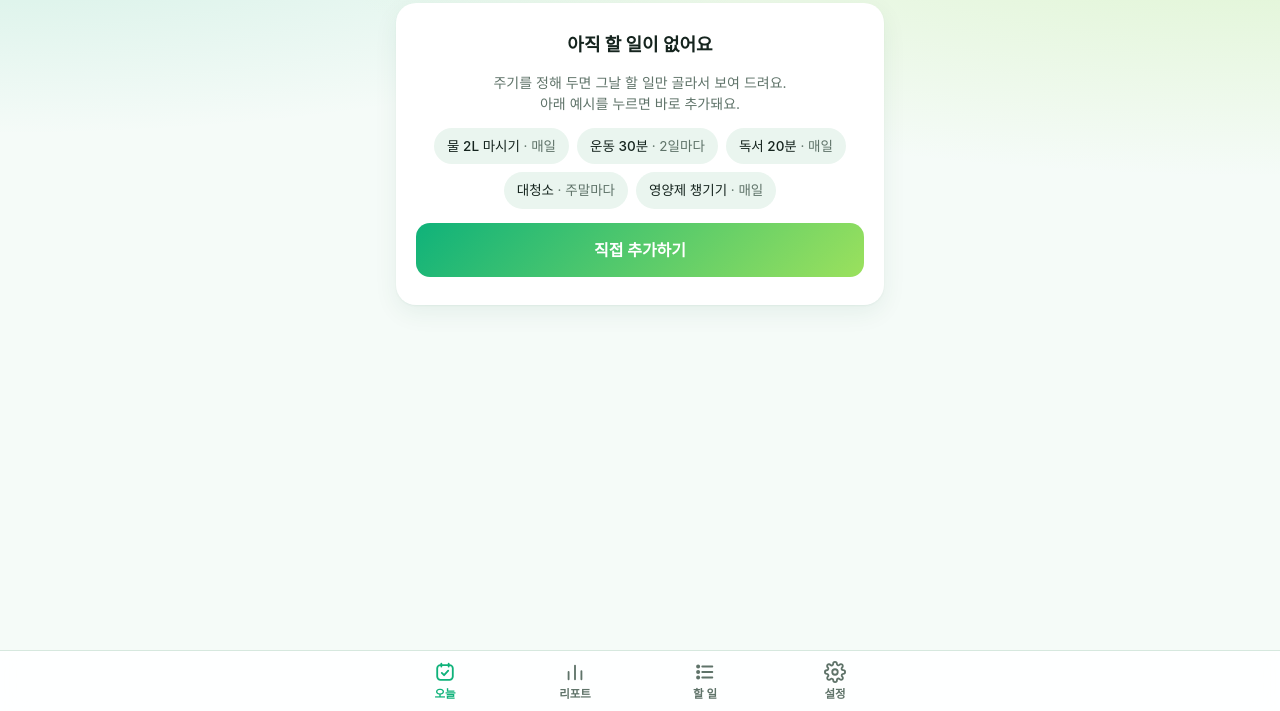
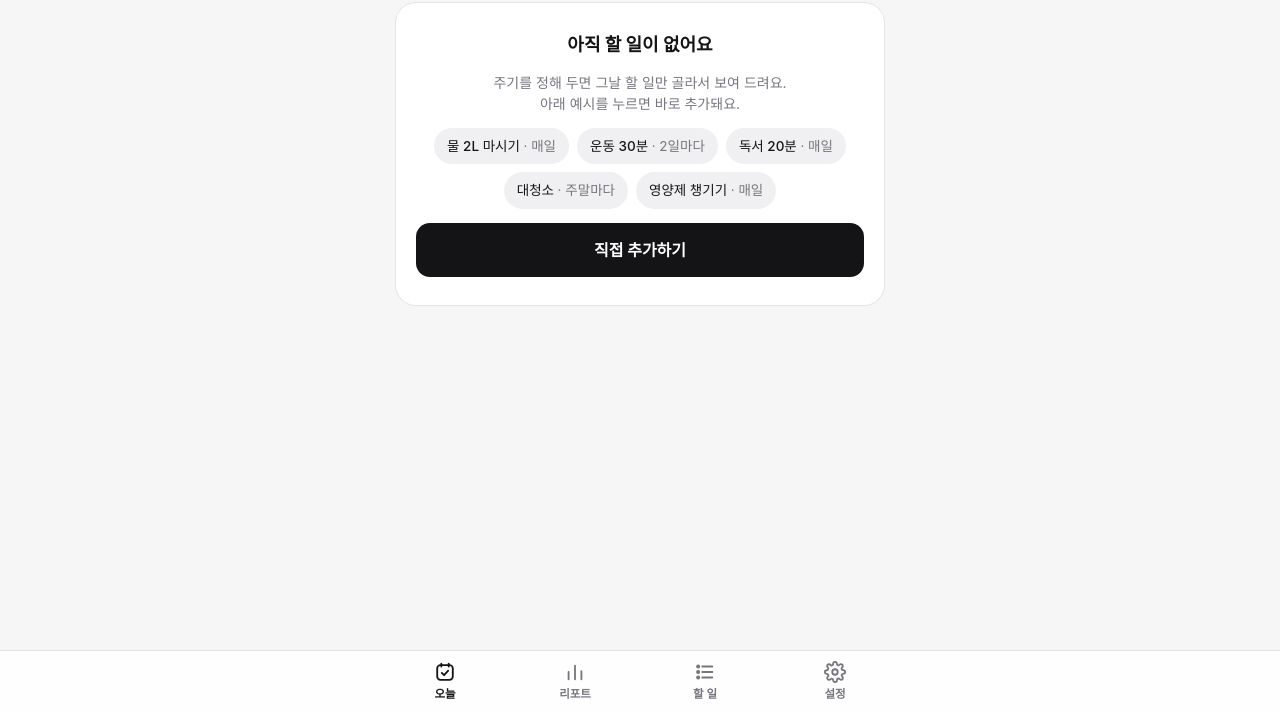
Before and after one commit to anmovie7-coder/routine-check, a plain HTML site: page index.html in a window 1280 px wide. Shown: the part 89-800 px from the top of the page. Drawn offline with Linux system fonts and the light colour scheme; a web font is replaced by a local one.

Commit message:
모노톤 디자인(Pretendard), 아이콘 교체, 요일 태그 깨짐 수정
Co-Authored-By: Claude Opus 5.5 <noreply@anthropic.com>

```diff
--- a/index.html
+++ b/index.html
@@ -8,53 +8,53 @@
 <link rel="manifest" href="manifest.webmanifest">
 <link rel="icon" type="image/png" sizes="192x192" href="icons/icon-192.png">
 <link rel="apple-touch-icon" href="icons/apple-touch-icon.png">
-<meta name="theme-color" content="#F5FBF8" media="(prefers-color-scheme: light)">
-<meta name="theme-color" content="#0D1613" media="(prefers-color-scheme: dark)">
+<meta name="theme-color" content="#F6F6F7" media="(prefers-color-scheme: light)">
+<meta name="theme-color" content="#0B0B0C" media="(prefers-color-scheme: dark)">
 <meta name="apple-mobile-web-app-status-bar-style" content="default">
 <meta name="apple-mobile-web-app-capable" content="yes">
 <meta name="mobile-web-app-capable" content="yes">
 <meta name="apple-mobile-web-app-title" content="루틴 체크">
 <link rel="preconnect" href="https://fonts.googleapis.com">
 <link rel="preconnect" href="https://fonts.gstatic.com" crossorigin>
-<link rel="stylesheet" href="https://fonts.googleapis.com/css2?family=IBM+Plex+Sans+KR:wght@400;500;600;700&family=Outfit:wght@400;500;600;700&display=swap">
+<link rel="stylesheet" href="https://cdn.jsdelivr.net/gh/orioncactus/pretendard@v1.3.9/dist/web/variable/pretendardvariable-dynamic-subset.min.css">
 <style>
 /* Layout: one narrow phone column, header with today's ring, card list of tasks, fixed bottom tab bar. */
 :root{
-  --bg:#F5FBF8;
+  /* 모노톤: 잉크 블랙 하나를 포인트로, 회색 단계로 상태를 구분 */
+  --bg:#F6F6F7;
   --surface:#FFFFFF;
-  --surface-2:#EAF5EF;
-  --ink:#15241E;
-  --muted:#5F7369;
-  --line:#D6E8DE;
-  --accent:#0FB27A;
-  --accent-2:#9BE15D;
+  --surface-2:#F0F0F2;
+  --ink:#141416;
+  --muted:#76767E;
+  --line:#E5E5E8;
+  --accent:#141416;
+  --accent-2:#141416;
   --accent-ink:#FFFFFF;
-  --accent-soft:#D8F5E7;
-  --citrus:#E99A12;
-  --citrus-soft:#FFF1D2;
-  --sky:#2E86DE;
-  --sky-soft:#E1EFFD;
-  --glow1:rgba(155,225,93,.28);
-  --glow2:rgba(15,178,122,.16);
-  --danger:#E0533A;
-  --shadow:0 1px 2px rgba(15,90,60,.05),0 8px 24px rgba(15,90,60,.07);
-  --grad:linear-gradient(135deg,var(--accent),var(--accent-2));
-  --font-body:"IBM Plex Sans KR",-apple-system,"Apple SD Gothic Neo","Malgun Gothic",system-ui,sans-serif;
-  --font-num:"Outfit","IBM Plex Sans KR",system-ui,sans-serif;
-  --r:18px;
+  --accent-soft:#EAEAEC;
+  --citrus:#A8A8B0;
+  --citrus-soft:#F0F0F2;
+  --sky:#141416;
+  --sky-soft:#EAEAEC;
+  --lv1:#EBEBEE;--lv2:#C4C4CA;--lv2-ink:#141416;
+  --glow1:transparent;
+  --glow2:transparent;
+  --danger:#D93A2B;
+  --shadow:0 0 0 1px var(--line);
+  --grad:var(--accent);
+  --font-body:"Pretendard Variable","Pretendard",-apple-system,"Apple SD Gothic Neo","Malgun Gothic",system-ui,sans-serif;
+  --font-num:"Pretendard Variable","Pretendard",-apple-system,system-ui,sans-serif;
+  --r:14px;
 }
 @media (prefers-color-scheme: dark){:root:not([data-theme="light"]){
-  --bg:#0D1613;--surface:#15211C;--surface-2:#1F2E27;--ink:#E4F0EA;--muted:#8FA59A;--line:#28392F;
-  --accent:#3EE0A6;--accent-2:#B5EE6E;--accent-ink:#06170F;--accent-soft:#173A2B;
-  --citrus:#FFC85C;--citrus-soft:#3A2F14;--sky:#72B9FF;--sky-soft:#162C42;
-  --glow1:rgba(181,238,110,.10);--glow2:rgba(62,224,166,.10);--danger:#FF8A6B;
-  --shadow:0 1px 2px rgba(0,0,0,.3),0 8px 24px rgba(0,0,0,.25);color-scheme:dark}}
+  --bg:#0B0B0C;--surface:#151517;--surface-2:#1E1E21;--ink:#F2F2F3;--muted:#8D8D95;--line:#27272B;
+  --accent:#F2F2F3;--accent-2:#F2F2F3;--accent-ink:#0B0B0C;--accent-soft:#26262A;
+  --citrus:#6A6A72;--citrus-soft:#1E1E21;--sky:#F2F2F3;--sky-soft:#26262A;
+  --lv1:#26262A;--lv2:#4A4A51;--lv2-ink:#F2F2F3;--danger:#F2675A;color-scheme:dark}}
 :root[data-theme="dark"]{
-  --bg:#0D1613;--surface:#15211C;--surface-2:#1F2E27;--ink:#E4F0EA;--muted:#8FA59A;--line:#28392F;
-  --accent:#3EE0A6;--accent-2:#B5EE6E;--accent-ink:#06170F;--accent-soft:#173A2B;
-  --citrus:#FFC85C;--citrus-soft:#3A2F14;--sky:#72B9FF;--sky-soft:#162C42;
-  --glow1:rgba(181,238,110,.10);--glow2:rgba(62,224,166,.10);--danger:#FF8A6B;
-  --shadow:0 1px 2px rgba(0,0,0,.3),0 8px 24px rgba(0,0,0,.25);color-scheme:dark}
+  --bg:#0B0B0C;--surface:#151517;--surface-2:#1E1E21;--ink:#F2F2F3;--muted:#8D8D95;--line:#27272B;
+  --accent:#F2F2F3;--accent-2:#F2F2F3;--accent-ink:#0B0B0C;--accent-soft:#26262A;
+  --citrus:#6A6A72;--citrus-soft:#1E1E21;--sky:#F2F2F3;--sky-soft:#26262A;
+  --lv1:#26262A;--lv2:#4A4A51;--lv2-ink:#F2F2F3;--danger:#F2675A;color-scheme:dark}
 
 *{box-sizing:border-box}
 :root{color-scheme:light;padding-top:env(safe-area-inset-top,0px);padding-bottom:env(safe-area-inset-bottom,0px)}
@@ -66,8 +66,8 @@ body{margin:0;-webkit-text-size-adjust:100%}
 .tools .main{background:var(--grad);color:var(--accent-ink)}
 .tools input{display:none}
 .delta{font-size:14px;font-weight:600;margin-left:10px;padding:3px 8px;border-radius:999px;background:var(--surface-2);color:var(--muted);vertical-align:middle;letter-spacing:0}
-.delta.up{background:var(--accent-soft);color:var(--accent)}
-.delta.down{background:var(--citrus-soft);color:var(--citrus)}
+.delta.up{background:var(--accent);color:var(--accent-ink)}
+.delta.down{background:var(--surface-2);color:var(--danger)}
 .insight ul{margin:0;padding:0;list-style:none;display:flex;flex-direction:column;gap:10px}
 .insight li{position:relative;padding-left:16px;font-size:14px;line-height:1.55}
 .insight li::before{content:"";position:absolute;left:0;top:.6em;width:7px;height:7px;border-radius:50%;background:var(--grad)}
@@ -86,14 +86,14 @@ body{margin:0;-webkit-text-size-adjust:100%}
 .cd{aspect-ratio:1;border-radius:10px;font-family:var(--font-num);font-size:13px;font-weight:500;color:var(--muted);display:grid;place-items:center;max-width:100%}
 .cd:disabled{opacity:.35;cursor:default}
 .cd.l0{background:var(--surface-2);color:var(--ink)}
-.cd.l1{background:var(--citrus-soft);color:var(--citrus)}
-.cd.l2{background:var(--accent-soft);color:var(--accent)}
+.cd.l1{background:var(--lv1);color:var(--ink)}
+.cd.l2{background:var(--lv2);color:var(--lv2-ink)}
 .cd.l3{background:var(--grad);color:var(--accent-ink);font-weight:700}
 .cd.now{outline:2px solid var(--ink);outline-offset:1px}
 .legend{display:flex;gap:12px;flex-wrap:wrap;font-size:11.5px;color:var(--muted)}
 .legend span{display:flex;align-items:center;gap:5px}
 .legend i{width:11px;height:11px;border-radius:3px;display:inline-block}
-.legend .l0{background:var(--surface-2)}.legend .l1{background:var(--citrus-soft);border:1px solid var(--citrus)}.legend .l2{background:var(--accent-soft);border:1px solid var(--accent)}.legend .l3{background:var(--grad)}
+.legend .l0{background:var(--surface-2);border:1px solid var(--line)}.legend .l1{background:var(--lv1)}.legend .l2{background:var(--lv2)}.legend .l3{background:var(--accent)}
 .wkbars{display:grid;grid-template-columns:repeat(7,1fr);gap:8px}
 .wkcol{display:flex;flex-direction:column;align-items:center;gap:6px}
 .wktrack{width:100%;max-width:30px;height:96px;border-radius:8px;background:var(--surface-2);display:flex;align-items:flex-end;overflow:hidden}
@@ -141,7 +141,7 @@ h1{margin:0;font-size:26px;line-height:1.25;font-weight:700;letter-spacing:-.02e
 .wd .dot{width:5px;height:5px;border-radius:50%;background:var(--surface-2)}
 .wd .dot.part{background:var(--citrus)}
 .wd .dot.full{background:var(--accent)}
-.wd.sel{background:var(--grad);color:var(--accent-ink);box-shadow:0 6px 16px color-mix(in srgb,var(--accent) 35%,transparent)}
+.wd.sel{background:var(--grad);color:var(--accent-ink)}
 .wd.sel .n{color:var(--accent-ink)}
 .wd.sel .dot{background:var(--accent-ink);opacity:.7}
 .wd.future{opacity:.45}
@@ -162,9 +162,9 @@ h1{margin:0;font-size:26px;line-height:1.25;font-weight:700;letter-spacing:-.02e
 .task.done .t-title{color:var(--muted);text-decoration:line-through;text-decoration-color:color-mix(in srgb,var(--muted) 60%,transparent)}
 .t-meta{font-size:12.5px;color:var(--muted)}
 .tag{flex:none;font-size:11.5px;font-weight:600;padding:3px 9px;border-radius:999px;background:var(--surface-2);color:var(--muted)}
-.tag.daily{background:var(--accent-soft);color:var(--accent)}
-.tag.every{background:var(--citrus-soft);color:var(--citrus)}
-.tag.week{background:var(--sky-soft);color:var(--sky)}
+.tag.k-daily{background:var(--accent-soft);color:var(--accent)}
+.tag.k-every{background:transparent;color:var(--muted);box-shadow:inset 0 0 0 1px var(--line)}
+.tag.k-week{background:var(--sky-soft);color:var(--sky)}
 .task.done .tag{opacity:.55}
 .rest .task{background:transparent;box-shadow:none;border:1px dashed var(--line);padding:11px 16px}
 .rest .t-title{color:var(--muted)}
@@ -227,7 +227,7 @@ h1{margin:0;font-size:26px;line-height:1.25;font-weight:700;letter-spacing:-.02e
 .text-btn.solid-danger{background:var(--danger);color:#fff}
 .archived .mrow{box-shadow:none;background:transparent;border:1px solid var(--line)}
 
-.fab{position:fixed;right:max(20px,calc(env(safe-area-inset-right,0px) + 16px));bottom:calc(84px + env(safe-area-inset-bottom,0px));height:52px;padding:0 20px 0 16px;border-radius:999px;background:var(--grad);color:var(--accent-ink);display:flex;align-items:center;gap:8px;font-weight:700;box-shadow:0 10px 26px color-mix(in srgb,var(--accent) 40%,transparent);z-index:20}
+.fab{position:fixed;right:max(20px,calc(env(safe-area-inset-right,0px) + 16px));bottom:calc(84px + env(safe-area-inset-bottom,0px));height:52px;padding:0 20px 0 16px;border-radius:999px;background:var(--grad);color:var(--accent-ink);display:flex;align-items:center;gap:8px;font-weight:700;box-shadow:0 6px 18px rgba(0,0,0,.18);z-index:20}
 @media (min-width:560px){.fab{right:calc(50% - 260px + 16px)}}
 
 .tabbar{position:fixed;left:0;right:0;bottom:0;z-index:30;background:color-mix(in srgb,var(--surface) 88%,transparent);backdrop-filter:blur(14px);-webkit-backdrop-filter:blur(14px);border-top:1px solid var(--line);padding-bottom:env(safe-area-inset-bottom,0px);padding-left:max(0px,env(safe-area-inset-left,0px));padding-right:max(0px,env(safe-area-inset-right,0px))}
@@ -291,7 +291,7 @@ const esc=s=>String(s).replace(/[&<>"']/g,c=>({'&':'&amp;','<':'&lt;','>':'&gt;'
 const md=k=>{const d=fromKey(k);return (d.getMonth()+1)+'월 '+d.getDate()+'일'};
 const mdw=k=>md(k)+' '+DOW[dowOf(k)]+'요일';
 const newId=()=>'t'+Date.now().toString(36)+Math.random().toString(36).slice(2,6);
-const APP_VERSION='1.1';
+const APP_VERSION='1.2';
 let deferredPrompt=null;
 
 const S={tasks:{},days:{},view:'today',cursor:todayKey(),period:'week',ready:false,slow:false,mode:'loading',form:null,confirm:null};
@@ -511,7 +511,7 @@ function todayView(){
     const sorted=[...due].sort((a,b)=>isDone(k,a.id)-isDone(k,b.id));
     h+='<div class="list">'+sorted.map(t=>{
       const d=isDone(k,t.id);
-      return '<button class="task'+(d?' done':'')+'" data-act="toggle" data-id="'+t.id+'" aria-pressed="'+d+'"'+(future?' disabled':'')+'><span class="check">'+I.check+'</span><span class="t-body"><span class="t-title">'+esc(t.title)+'</span></span><span class="tag '+(t.kind||'daily')+'">'+schedLabel(t)+'</span></button>';
+      return '<button class="task'+(d?' done':'')+'" data-act="toggle" data-id="'+t.id+'" aria-pressed="'+d+'"'+(future?' disabled':'')+'><span class="check">'+I.check+'</span><span class="t-body"><span class="t-title">'+esc(t.title)+'</span></span><span class="tag k-'+(t.kind||'daily')+'">'+schedLabel(t)+'</span></button>';
     }).join('')+'</div>';
   }
   if(rest.length){
--- a/sw.js
+++ b/sw.js
@@ -1,5 +1,5 @@
 // 루틴 체크 오프라인 캐시. 앱을 고치면 VERSION을 올린다.
-const VERSION = 'rc-v2';
+const VERSION = 'rc-v3';
 const SHELL = ['./', 'index.html', 'manifest.webmanifest', 'icons/icon-192.png', 'icons/icon-512.png', 'icons/apple-touch-icon.png'];
 
 self.addEventListener('install', e => {
@@ -32,7 +32,7 @@ self.addEventListener('fetch', e => {
   }
 
   // 같은 주소의 파일과 글꼴: 저장된 것을 먼저 쓰고 뒤에서 갱신
-  const isFont = url.hostname === 'fonts.googleapis.com' || url.hostname === 'fonts.gstatic.com';
+  const isFont = url.hostname === 'fonts.googleapis.com' || url.hostname === 'fonts.gstatic.com' || url.hostname === 'cdn.jsdelivr.net';
   if (url.origin === location.origin || isFont) {
     e.respondWith(
       caches.match(req).then(hit => {
```
Also changed, not shown: icons/apple-touch-icon.png, icons/icon-192.png, icons/icon-512.png, icons/maskable-512.png, manifest.webmanifest.
